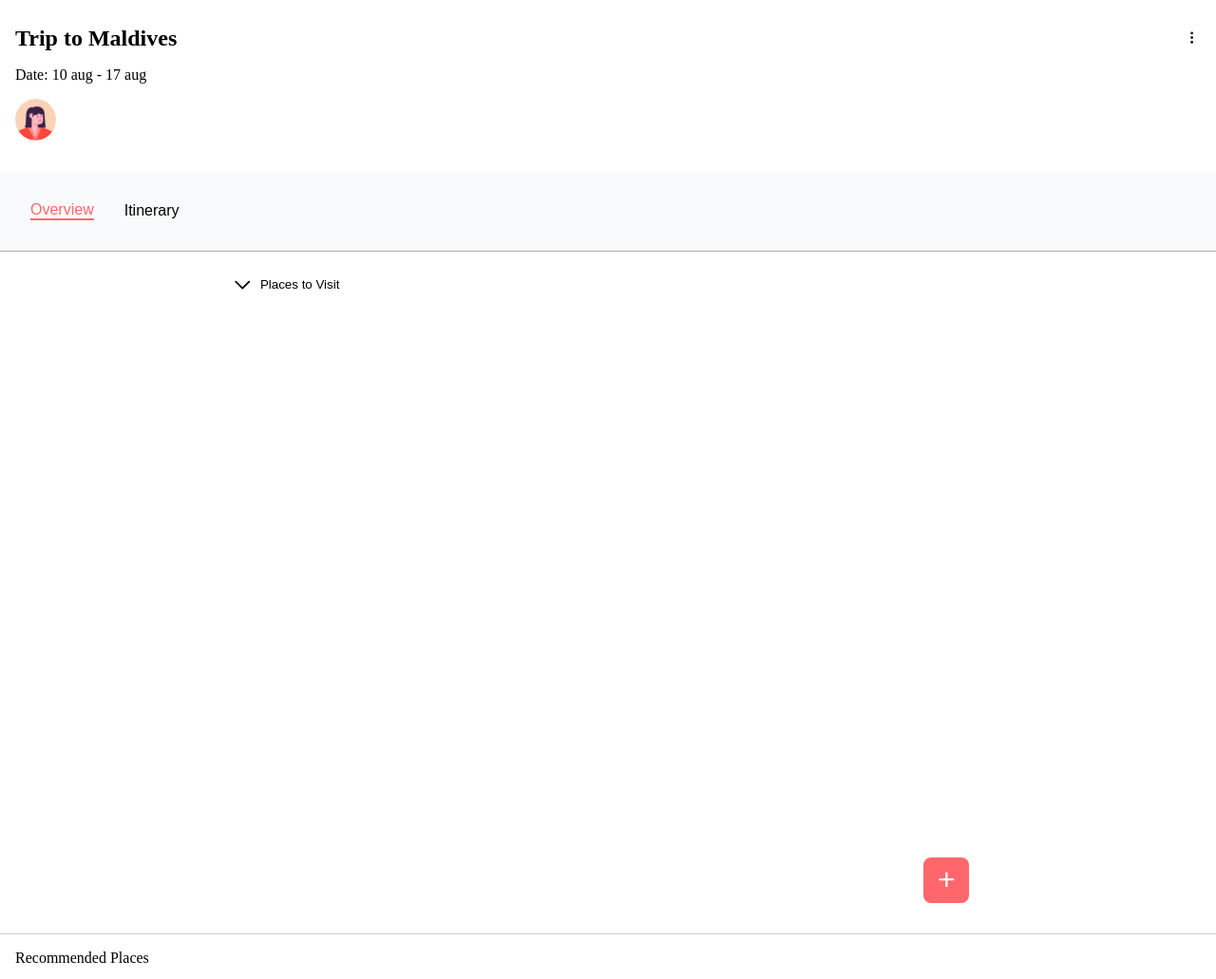
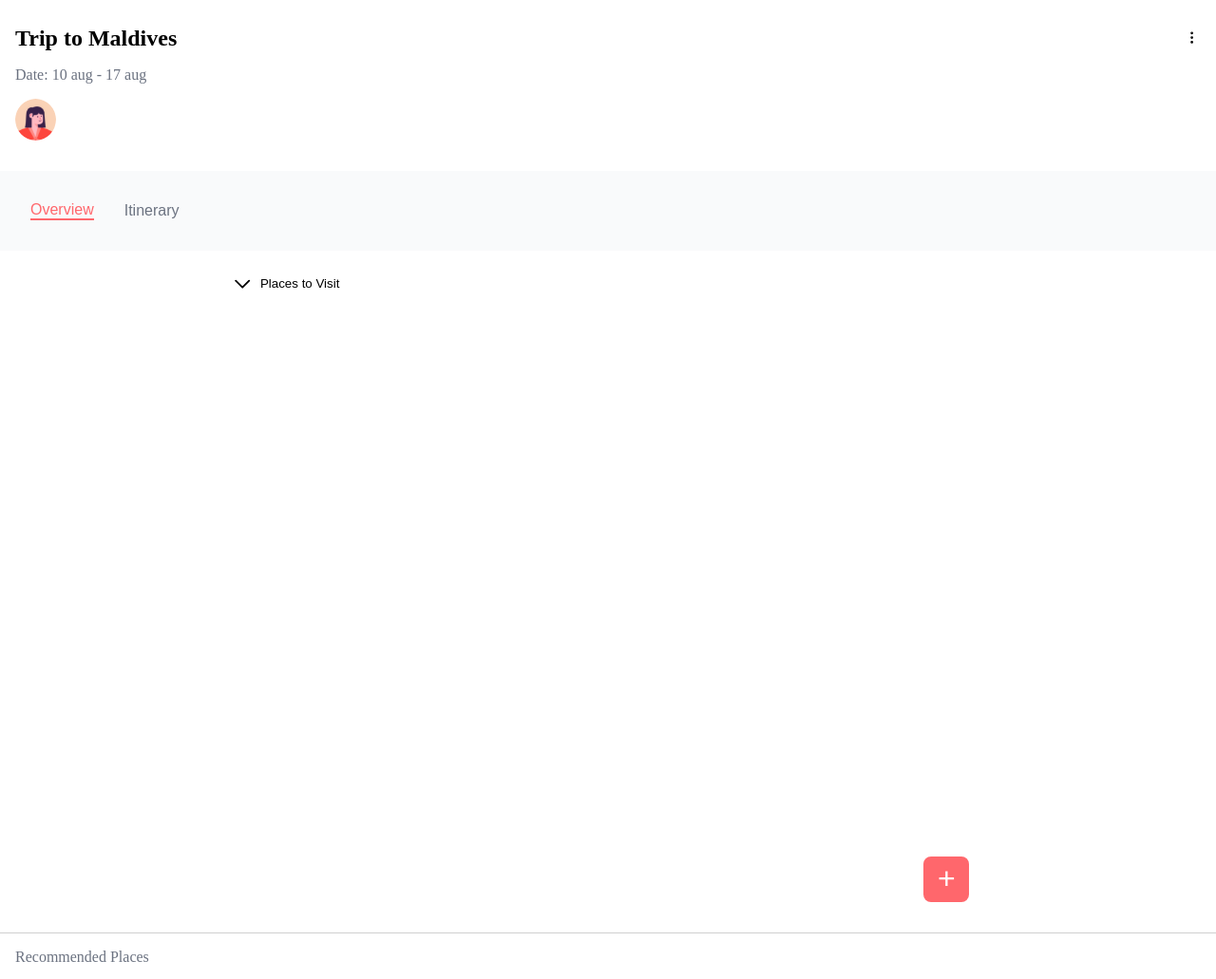
Before and after one commit to Lambda-travel/lambda_frontend, a React (Vite) app: page /trip/overview in a window 1280 px wide. Shown: the part 862-1893 px from the top of the page at 95% size. Built offline with nearby package versions, Linux system fonts and the light colour scheme.

Commit message:
fix the colors in page overview

```diff
--- a/src/pages/New-Trip-OverviewPage/overViewPage.css
+++ b/src/pages/New-Trip-OverviewPage/overViewPage.css
@@ -71,6 +71,7 @@
 }
 
 .date-of-trip {
+    color: #6b7280;
     margin: 1rem 0;
 }
 
@@ -88,7 +89,6 @@
     border-bottom: 1px solid #cfcfcf ;
     padding-bottom: 2rem;
     margin-bottom: 1rem;
-    border-top: 1px solid rgb(179, 176, 176);
 }
 
 .categories-btn-container {
@@ -107,6 +107,7 @@
 }
 .itinerary-btn-categories {
     border: none;
+    color: #6b7280;
     background-color: transparent;
     font-size: 1rem;
 
@@ -135,6 +136,7 @@
 }
 
 .recommended-places-overview {
+    color: #6b7280;
     margin: 1rem;
 }
 
```
